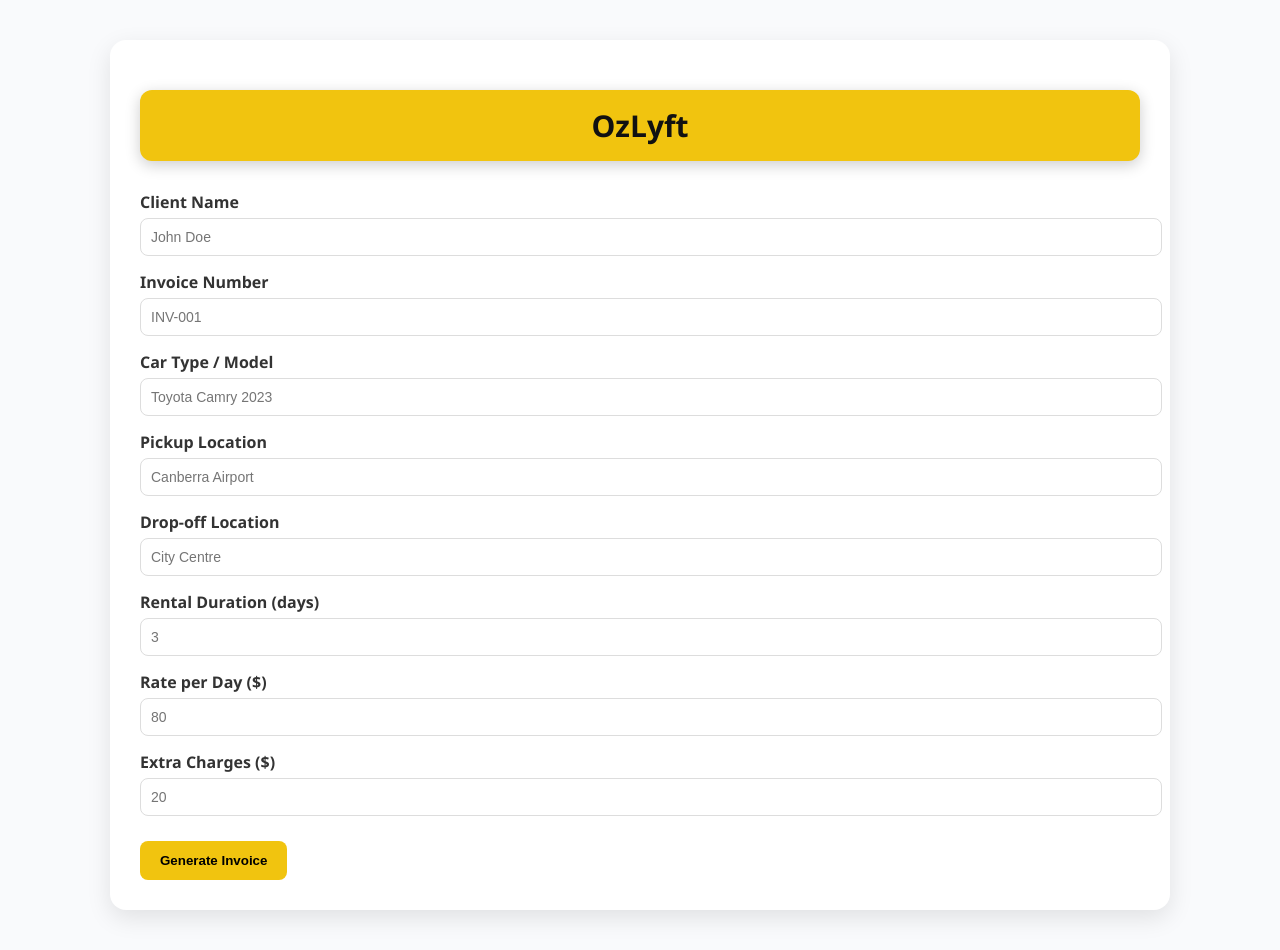
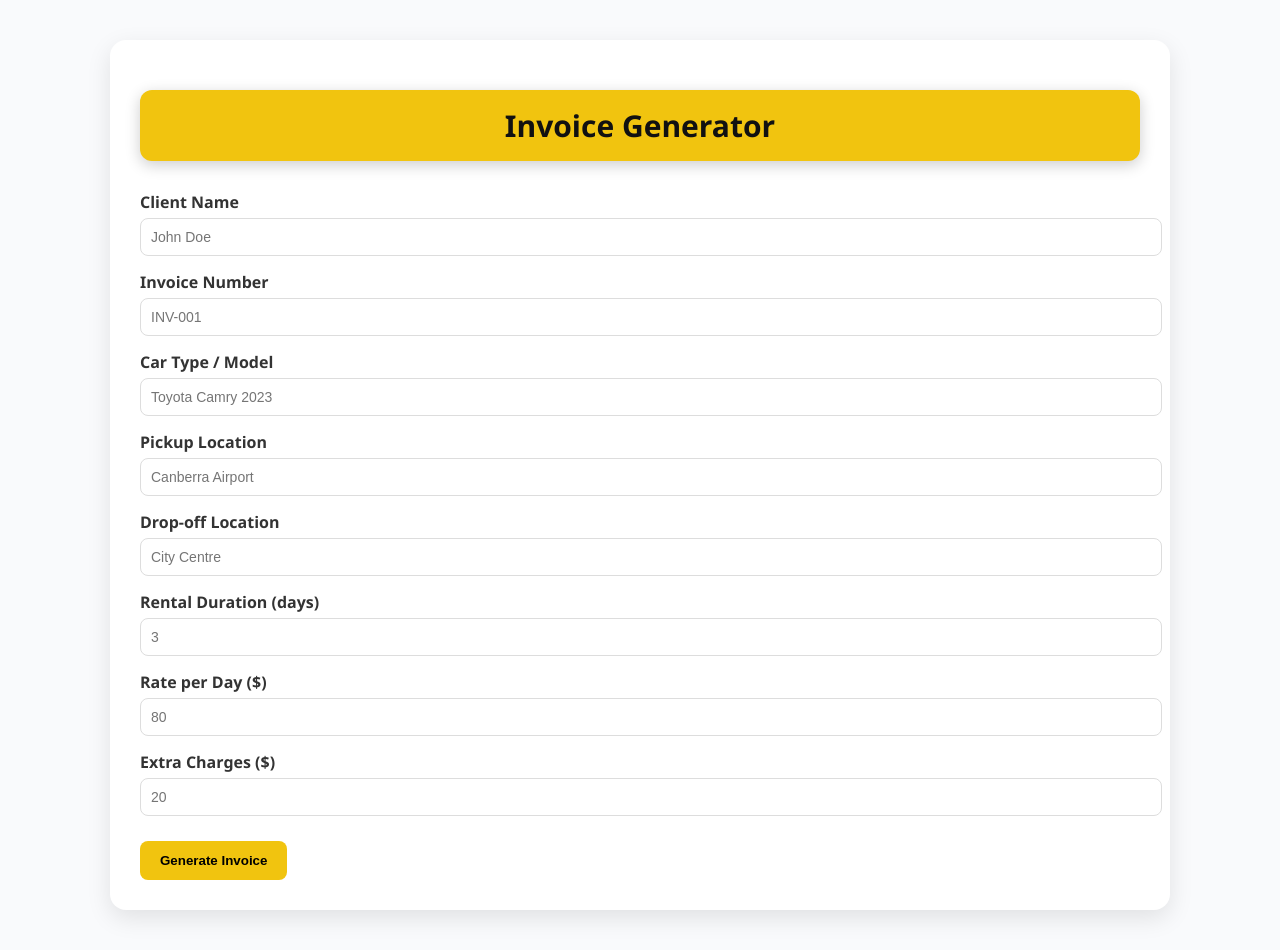
Before and after one commit to Azharelahi/statics-Deploy, a plain HTML site: page index.html in a window 1280 px wide. Drawn offline with Linux system fonts and the light colour scheme.

Commit message:
Generic invoice generator

```diff
--- a/index.html
+++ b/index.html
@@ -140,9 +140,8 @@
 </head>
 <body>
   <div class="container">
-    <h1>OzLyft</h1>
+    <h1>Invoice Generator</h1>
 
-    <!-- Invoice Form -->
     <div id="invoice-form">
       <div class="form-group">
         <label>Client Name</label>
```
